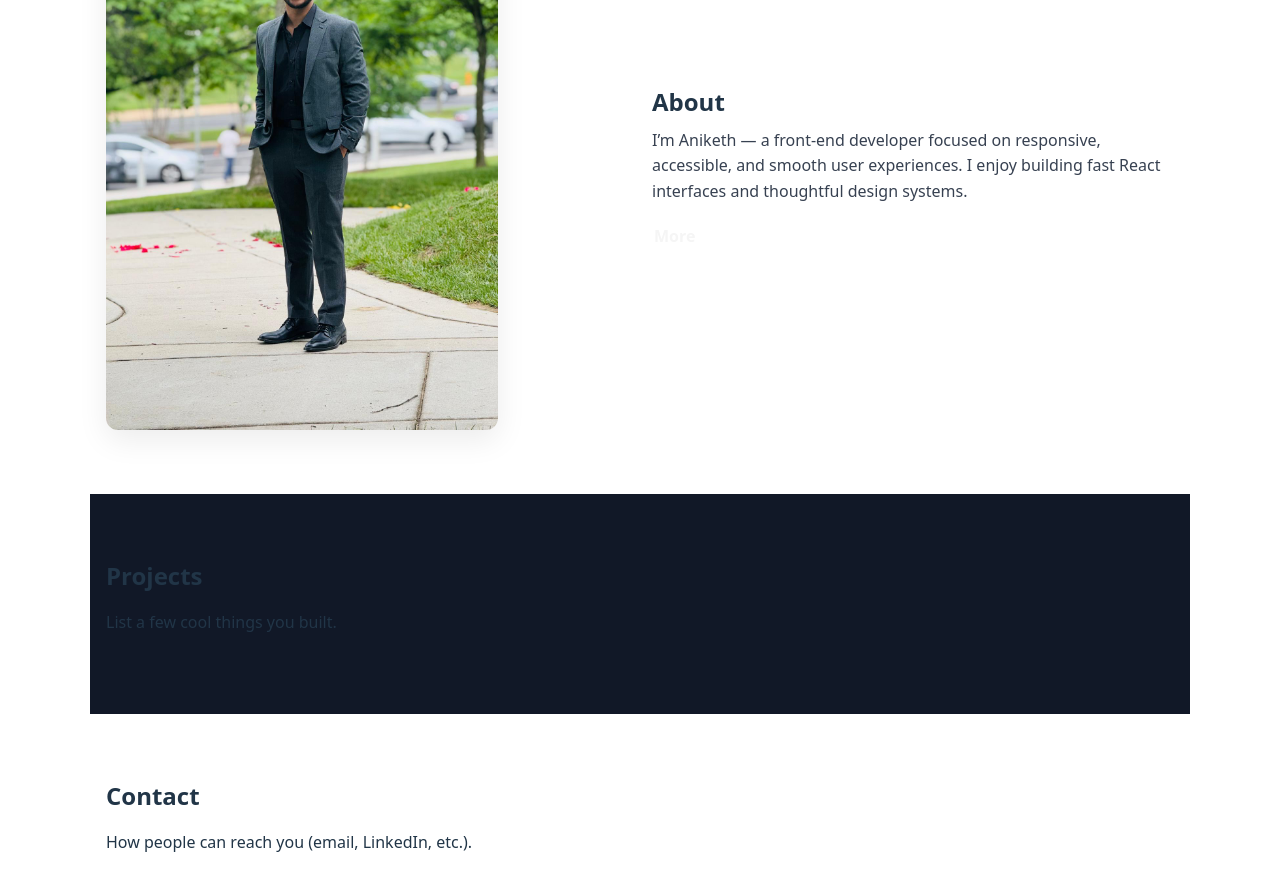
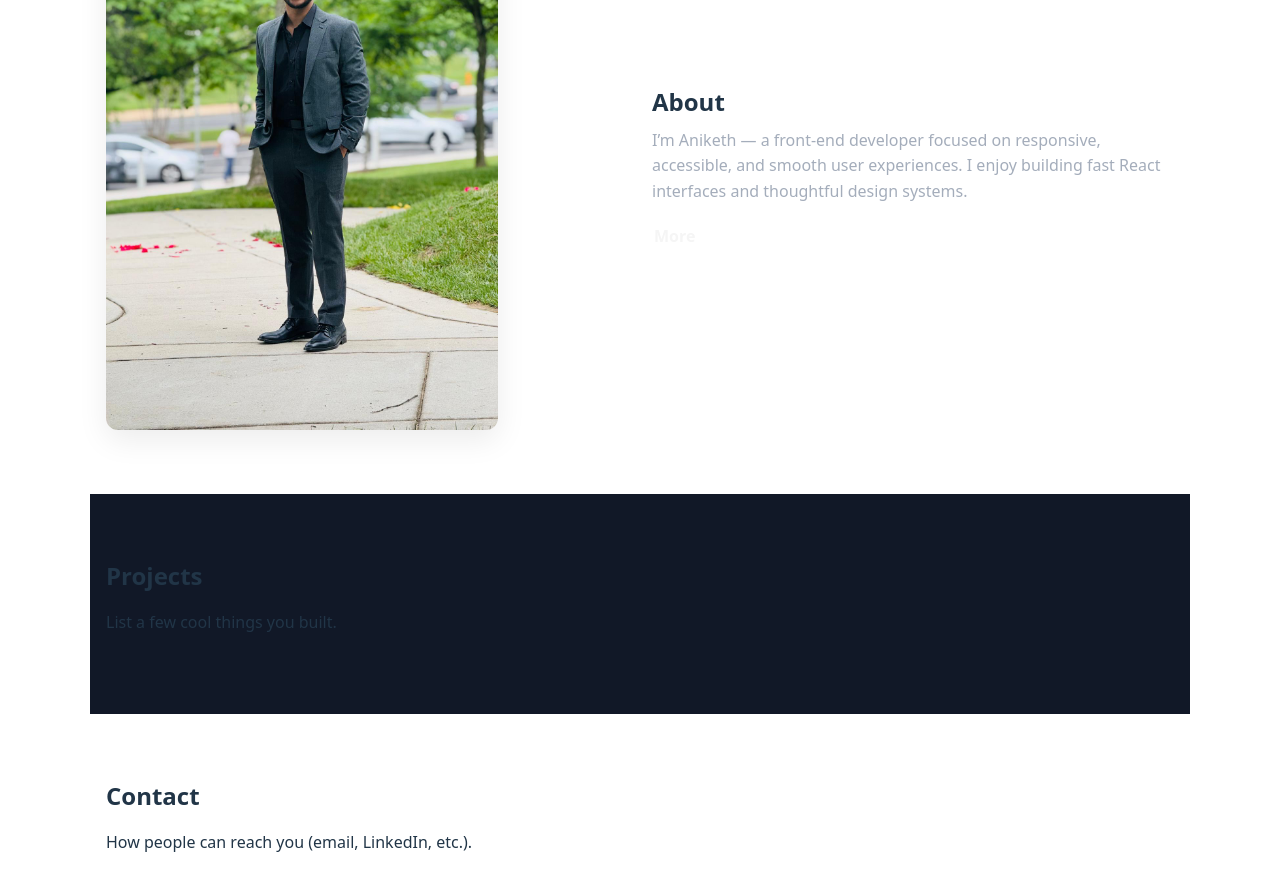
Before and after one commit to AnikethKanthi/Website, a React (Vite) app: page / in a window 1280 px wide. Shown: the part 1000-1890 px from the top of the page. Built offline with nearby package versions, Linux system fonts and the light colour scheme.

Commit message:
About picture resize

```diff
--- a/src/components/aboutSection.css
+++ b/src/components/aboutSection.css
@@ -23,7 +23,7 @@
 .about-body p {
   margin: 0 0 14px;
   line-height: 1.6;
-  color: #374151; /* slightly muted text */
+  color: #a4adbb; /* slightly muted text */
 }
 
 /* "More" link with the same animated underline pattern as your navbar */
```
